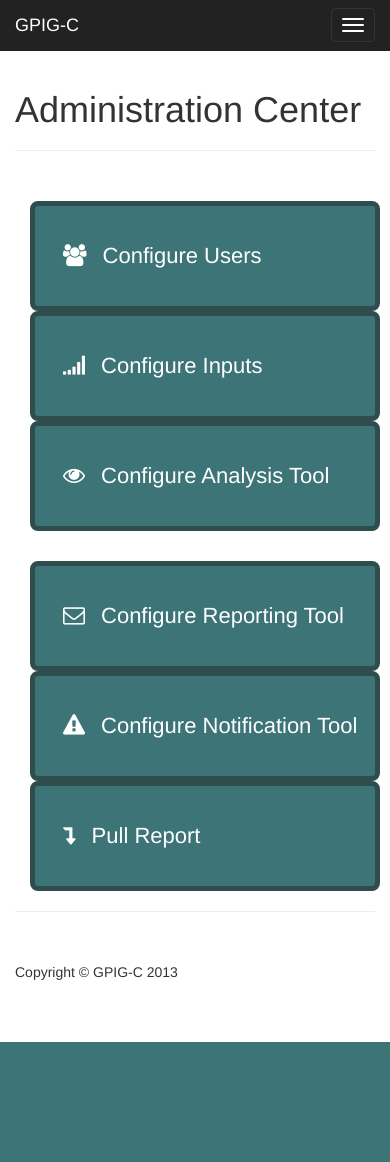
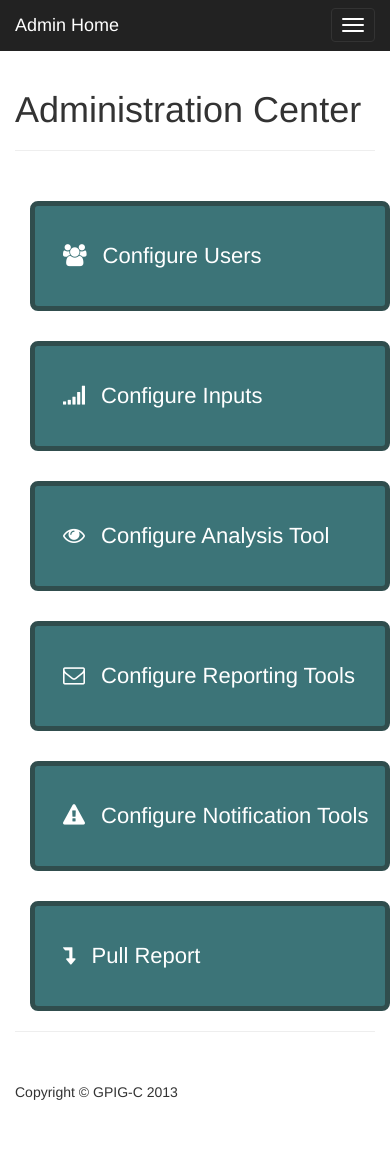
Before and after one commit to sftrabbit/gpig-c, a PHP site: page /adminCenter/index.html in a window 390 px wide; the page is wider, and only the part inside the window is pictured. Before the commit the page ends 1042 px from the top of that part, so only its background shows below. Run offline with PHP 8.4, Linux system fonts and the light colour scheme.

Commit message:
Scale Admin Centre For Small Screens

```diff
--- a/PrototypeAdminCentre/modern-business/adminCenter/css/admin.css
+++ b/PrototypeAdminCentre/modern-business/adminCenter/css/admin.css
@@ -17,7 +17,7 @@
 }
 
 .btn-adminsplash {
-    width: 350px ;
+    width: 360px ;
     height: 110px ;
     margin-left: 15px;
     margin-right: 15px;
--- a/PrototypeAdminCentre/modern-business/adminCenter/index.html
+++ b/PrototypeAdminCentre/modern-business/adminCenter/index.html
@@ -6,7 +6,7 @@
     <meta name="description" content="">
     <meta name="author" content="">
 
-    <title>New Account    GPIG-C</title>
+    <title>Admin Centre    GPIG-C</title>
 
     <!-- Bootstrap core CSS -->
     <link href="../css/bootstrap.css" rel="stylesheet">
@@ -31,7 +31,7 @@
                 <span class="icon-bar"></span>
             </button>
             <!-- You'll want to use a responsive image option so this logo looks good on devices - I recommend using something like retina.js (do a quick Google search for it and you'll find it) -->
-            <a class="navbar-brand" href="index.html">GPIG-C</a>
+            <a class="navbar-brand" href="index.html">Admin Home</a>
         </div>
 
         <!-- Collect the nav links, forms, and other content for toggling -->
@@ -50,35 +50,35 @@
             <h1>Administration Center</h1><hr />
         </div>
     </div>
-    <div class="row row-top-buffer">  <!-- Top Row -->
-        <div class="col-sm-4 center-block">
+    <div class="row">  <!-- Top Row -->
+        <div class="col-sm-4 center-block block-top-buffer">
             <a href="conf-users.html"><button class="btn btn-primary btn-adminsplash b1">
                 <i class="fa fa-users fa-adminsplash"></i>Configure Users
             </button></a>
         </div>
-        <div class="col-sm-4 center-block">
+        <div class="col-sm-4 center-block block-top-buffer">
             <a href="conf-inputs.html"><button class="btn btn-primary btn-adminsplash b1">
                 <i class="fa fa-signal fa-adminsplash"></i>Configure Inputs
             </button></a>
         </div>
-        <div class="col-sm-4 center-block">
+        <div class="col-sm-4 center-block block-top-buffer">
             <a href="conf-analysis.html"><button class="btn btn-primary btn-adminsplash b1">
                 <i class="fa fa-eye fa-adminsplash"></i>Configure Analysis Tool
             </button></a>
         </div>
     </div>
-    <div class="row row-top-buffer">  <!-- Second Row -->
-        <div class="col-sm-4 center-block">
+    <div class="row">  <!-- Second Row -->
+        <div class="col-sm-4 center-block block-top-buffer">
             <a href="conf-reporting.html"><button class="btn btn-primary btn-adminsplash b1">
-                <i class="fa fa-envelope-o fa-adminsplash"></i>Configure Reporting Tool
+                <i class="fa fa-envelope-o fa-adminsplash"></i>Configure Reporting Tools
             </button></a>
         </div>
-        <div class="col-sm-4 center-block">
+        <div class="col-sm-4 center-block block-top-buffer">
             <a href="conf-notification.html"><button class="btn btn-primary btn-adminsplash b1">
-                <i class="fa fa-warning fa-adminsplash"></i>Configure Notification Tool
+                <i class="fa fa-warning fa-adminsplash"></i>Configure Notification Tools
             </button></a>
         </div>
-        <div class="col-sm-4 center-block">
+        <div class="col-sm-4 center-block block-top-buffer">
             <a href="pull-report.html"><button class="btn btn-primary btn-adminsplash b1">
                 <i class="fa fa-level-down fa-adminsplash"></i>Pull Report
             </button></a>
--- a/PrototypeAdminCentre/modern-business/css/custom-gpig.css
+++ b/PrototypeAdminCentre/modern-business/css/custom-gpig.css
@@ -89,7 +89,7 @@ h3.h3_4 {
     border: 8px solid #3c7478;
 }
 
-.row-top-buffer{
+.block-top-buffer{
     margin-top: 30px;
 }
 
--- a/PrototypeAdminCentre/modern-business/js/navbar.js
+++ b/PrototypeAdminCentre/modern-business/js/navbar.js
@@ -20,5 +20,4 @@ var navbar = {
 		return '<li><a href="' + hrefLink + '">' + hrefName + '</a>';
 	}
 }
-
 navbar.init();
```
